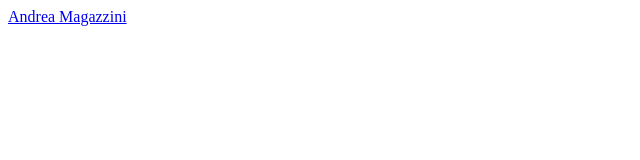
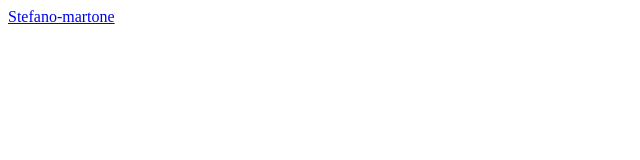
Before and after one commit to challenge-network-18-mar-24/presentations, a plain HTML site: page index.html in a window 1280 px wide. Shown: the full height of the page, 0-640 px from the left. Drawn offline with Linux system fonts and the light colour scheme.

Commit message:
link pagina personale

```diff
--- a/index.html
+++ b/index.html
@@ -6,6 +6,6 @@
   <title>Document</title>
 </head>
 <body>
-  <a href="https://challenge-network-18-mar-24.github.io/andrea-magazzini/" target="_blank">Andrea Magazzini</a>
+  <a href="https://challenge-network-18-mar-24.github.io/stefano-martone/" target="_blank">Stefano-martone</a>
 </body>
 </html>
```
